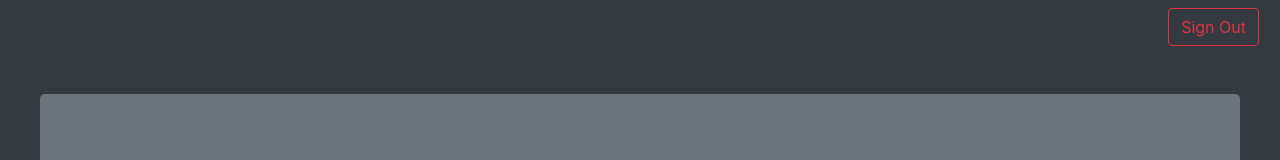
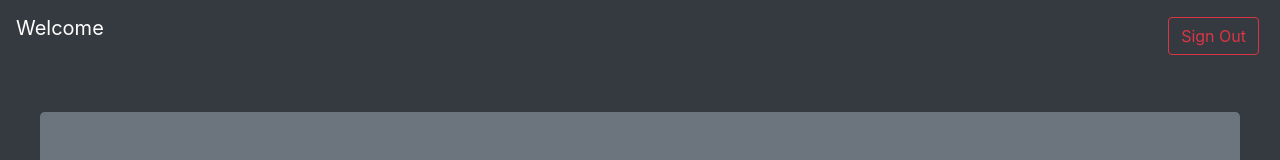
Before and after one commit to ELVANRODRIGUEZ/PROJECT-2, a React (Create React App) app in the folder client/: page /members in a window 1280 px wide. Shown: the top 160 px of the page. Built offline with nearby package versions, Linux system fonts and the light colour scheme; no server answers.

Commit message:
Nabvar y Logout merged

```diff
--- a/client/src/pages/Members.js
+++ b/client/src/pages/Members.js
@@ -3,6 +3,7 @@ import React, { Component } from "react";
 import axios from "axios";
 
 // ================================== Files Dependencies
+import Navbar from "../components/Navbar";
 import ProjectCard from "../components/ProjectCard";
 import CategoryCard from "../components/CategoryCard";
 import TaskModal from "../components/TaskModal";
@@ -200,12 +201,13 @@ class Members extends Component {
     const users = this.state.projectUsers;
     return (
       <div id="profile">
-        {/*! +++++++++++++++++ NAVBAR  will bw updated+++++++++++++++++ */}
-        <nav className="navbar  bg-dark navbarTitle">
+{/*! +++++++++++++++++ NAVBAR  Moved to Navbar component+++++++++++++++++ */}
+        <Navbar userName={this.state.userName}/>
+        {/* <nav className="navbar  bg-dark navbarTitle"> */}
           {/* Elvan */}
-          <p id="userNameBanner" className="navbar-brand"></p>
+          {/* <p id="userNameBanner" className="navbar-brand"></p> */}
           {/* Elvan added id="userNameBaner" */}
-          <form className="form-inline">
+          {/* <form className="form-inline">
             <a
               className="btn btn-outline-danger my-2 my-sm-0"
               role="button"
@@ -215,7 +217,7 @@ class Members extends Component {
               Sign Out
             </a>
           </form>
-        </nav>
+        </nav> */}
 
         {/* +++++++++++++++++ MODAL: Delete Modal For Projects +++++++++++++++++ */}
         <div
```
